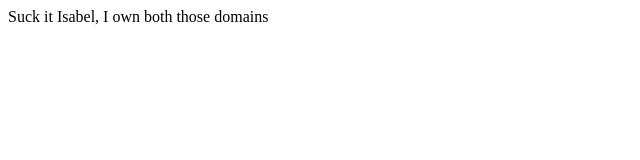
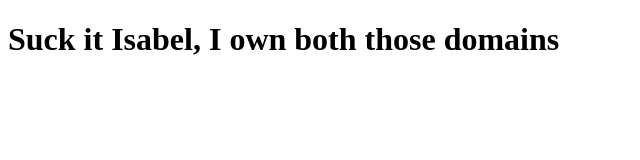
Before and after one commit to mpodolin/fat_b, a plain HTML site: page index.html in a window 1280 px wide. Shown: the whole page, without its empty margins (0-640 px from the left). Drawn offline with Linux system fonts and the light colour scheme.

Commit message:
Update and rename content.html to index.html

```diff
--- a/content.html
+++ b/index.html
@@ -7,5 +7,5 @@
 		<meta charset="UTF-8">
 	</head>
 	<body>
-		<div>Suck it Isabel, I own both those domains</div>
+		<h1>Suck it Isabel, I own both those domains</h1>
   </body>
```
